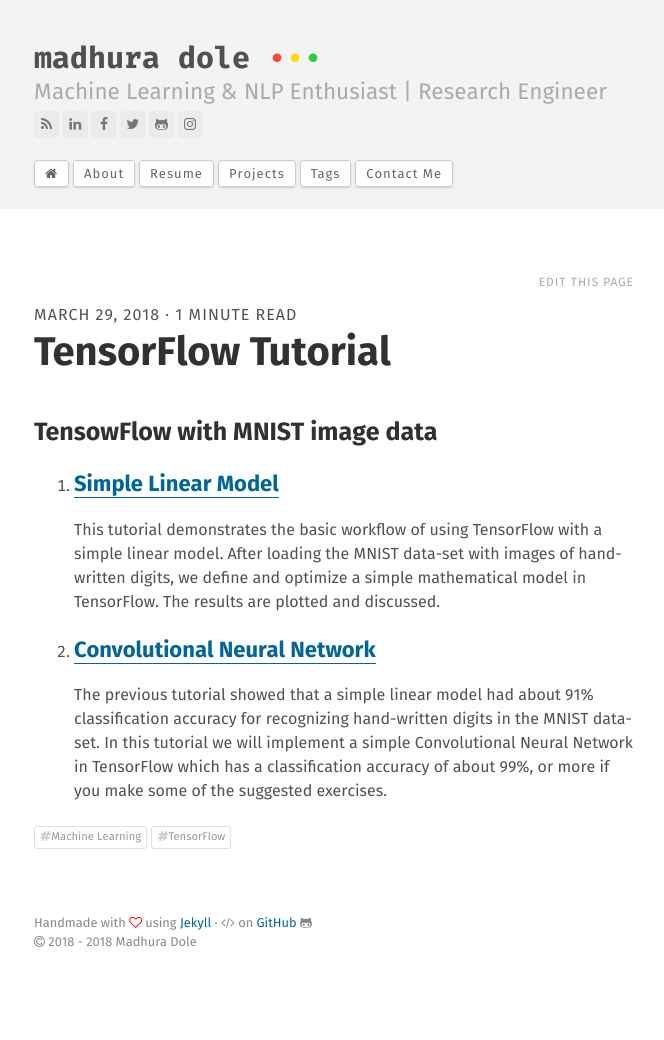
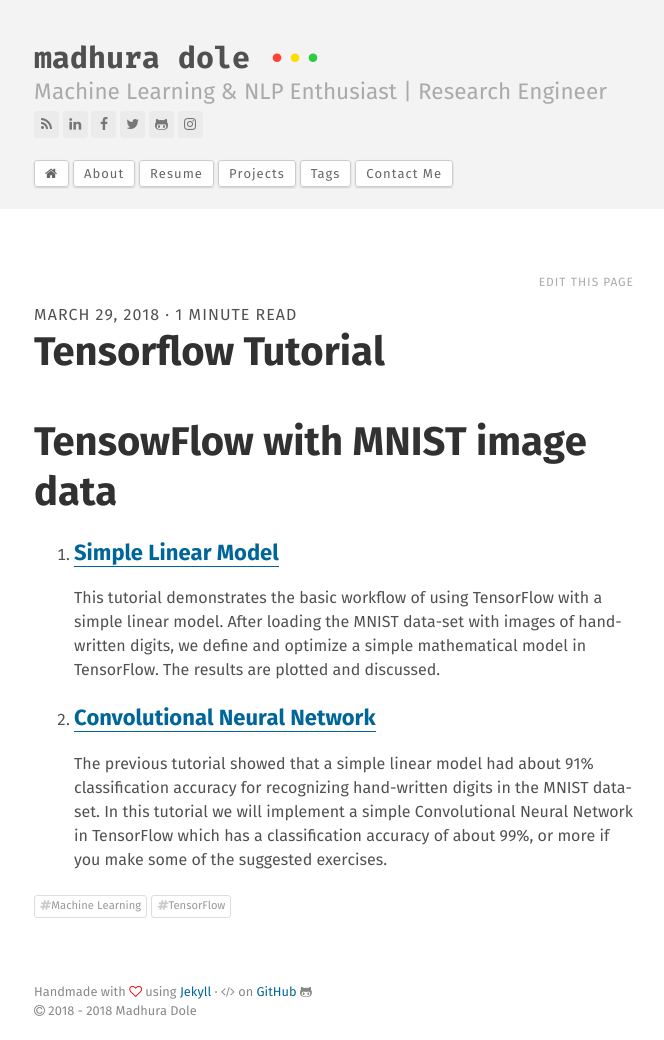
Before and after one commit to madhuradole/madhuradole.github.io, a Jekyll site: the page built from _posts/2018-03-29-tensorflow-tutorial.md, in a window 1280 px wide. Shown: the whole page, without its empty margins (306-970 px from the left). Built offline with Jekyll 4.4.1, drawn with Linux system fonts in a browser that asks for light colours; comment, search, counter and statistics services are not loaded; before the commit the page ends 971 px from its top, so only the background shows below that; some of the changed lines change nothing that is shown.

Commit message:
Add files via upload

```diff
--- a/_posts/2018-03-29-tensorflow-tutorial.md
+++ b/_posts/2018-03-29-tensorflow-tutorial.md
@@ -1,13 +1,13 @@
 ---
 layout: post
-title: TensorFlow Tutorial
+title:
 description: This tutorial is intended for beginners in Deep Learning and TensorFlow. The tutorial explains basics of tensorflow in a simple manner and provides a gradual understanding of Deep Learning with TensorFlow.
 keywords: machine learning, tensorflow, neural networks
 tags: [Machine Learning, TensorFlow]
 comments: true
 ---
 
-### TensowFlow with MNIST image data
+# TensowFlow with MNIST image data
 
 1. #### [Simple Linear Model](https://github.com/madhuradole/TensorFlow-Tutorials/blob/master/01_SimpleLinearModel.ipynb)
 
```
